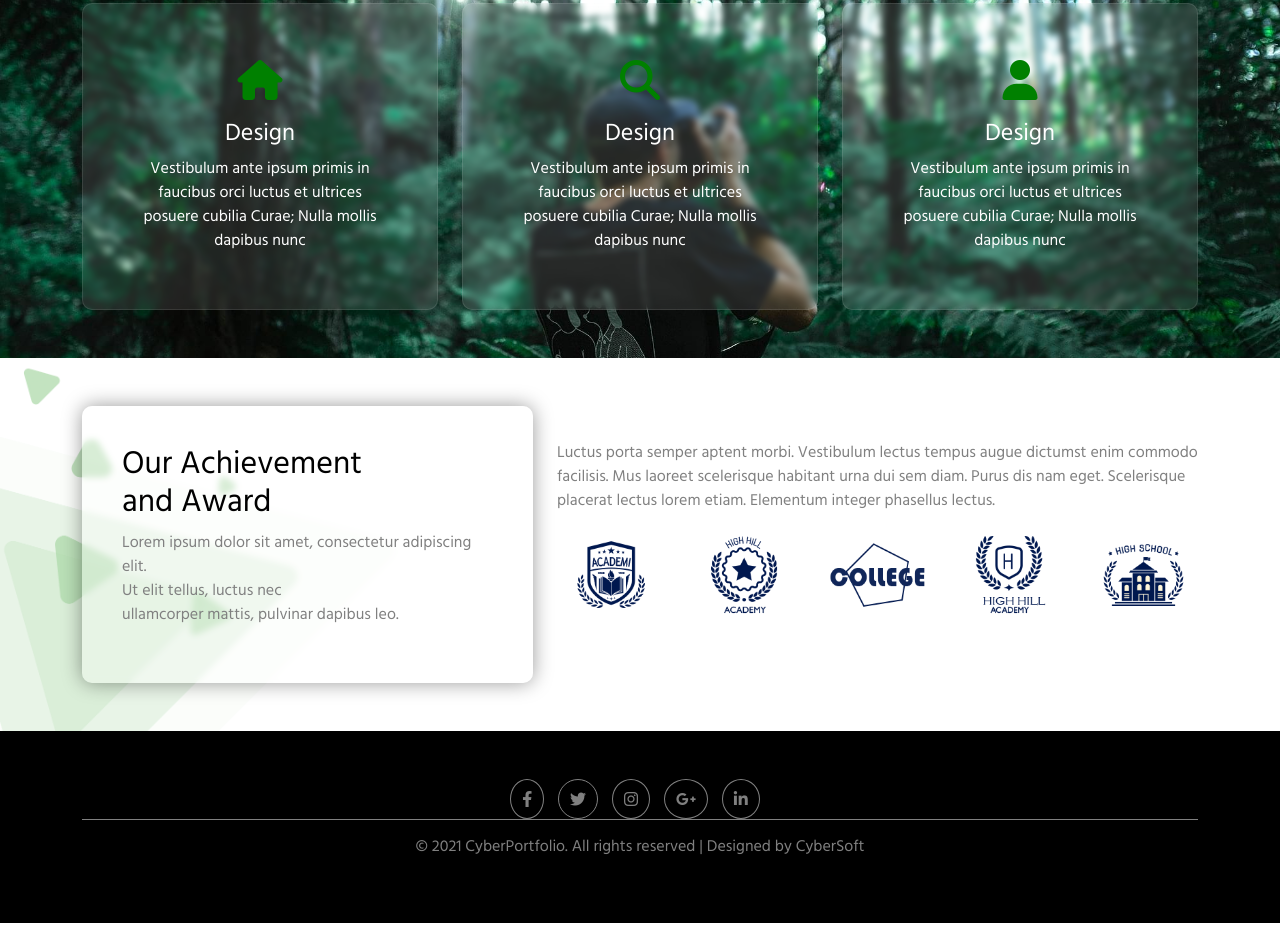
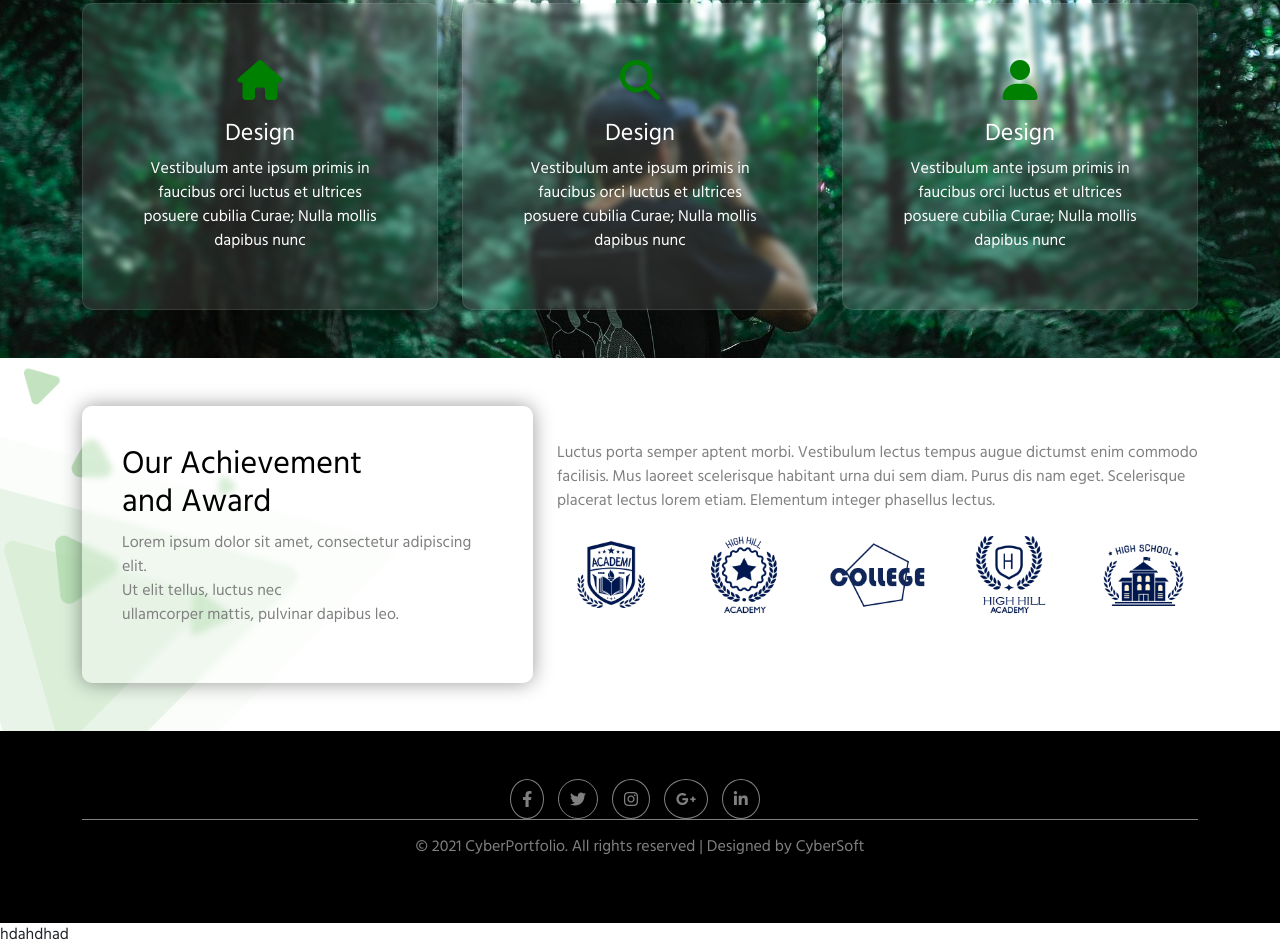
Before and after one commit to haidang1504/portfolio, a plain HTML site: page index.html in a window 1280 px wide. Shown: the part 2101-3049 px from the top of the page. Before the commit the page ends 3024 px from the top, so only its background shows below. Drawn offline with nearby package versions, Linux system fonts and the light colour scheme.

Commit message:
education

```diff
--- a/index.html
+++ b/index.html
@@ -508,6 +508,8 @@
       </div>
     </footer>
 
+    <section class="education">hdahdhad</section>
+
     <!-- Bootstrap JavaScript Libraries -->
     <script
       src="https://cdn.jsdelivr.net/npm/@popperjs/core@2.11.6/dist/umd/popper.min.js"
```
